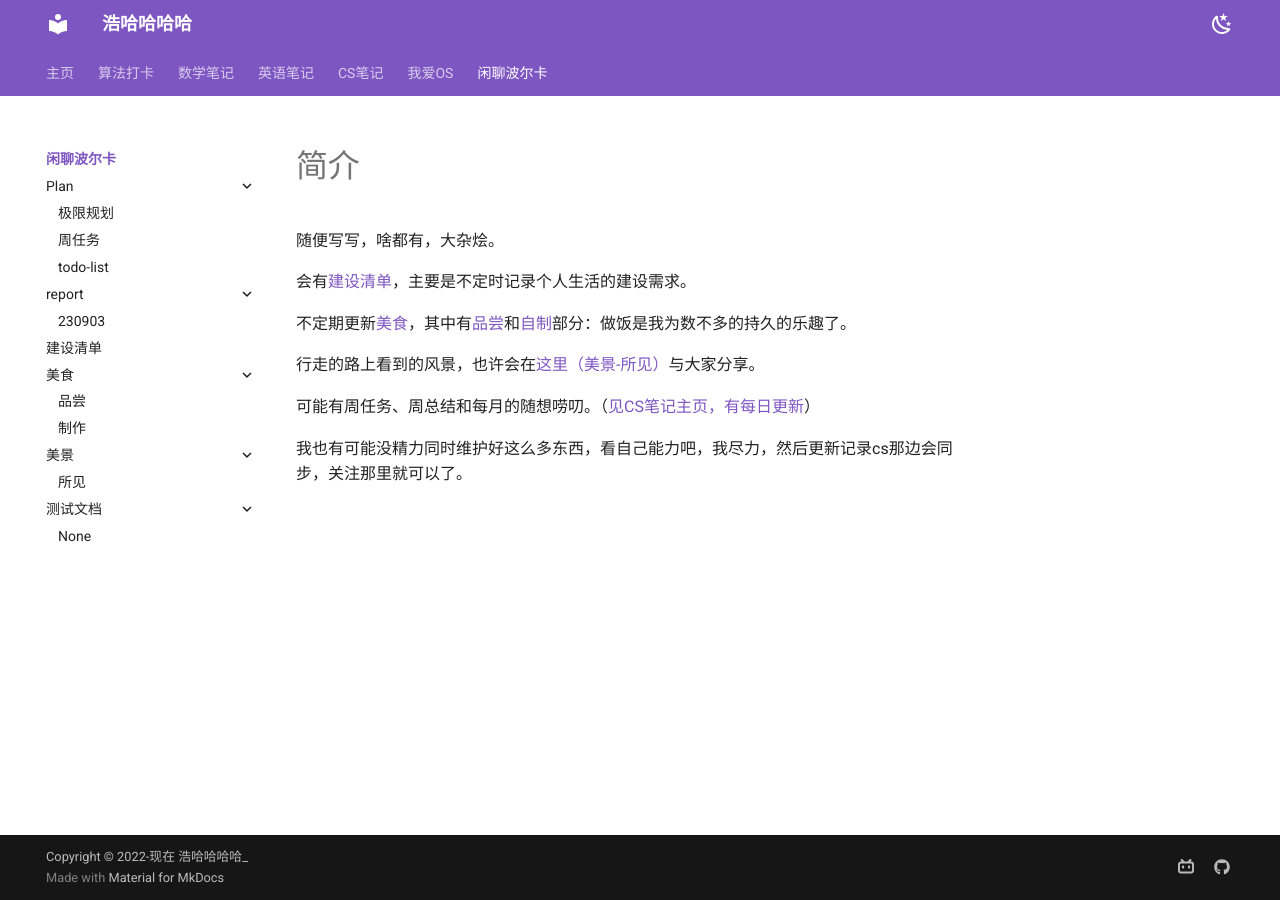
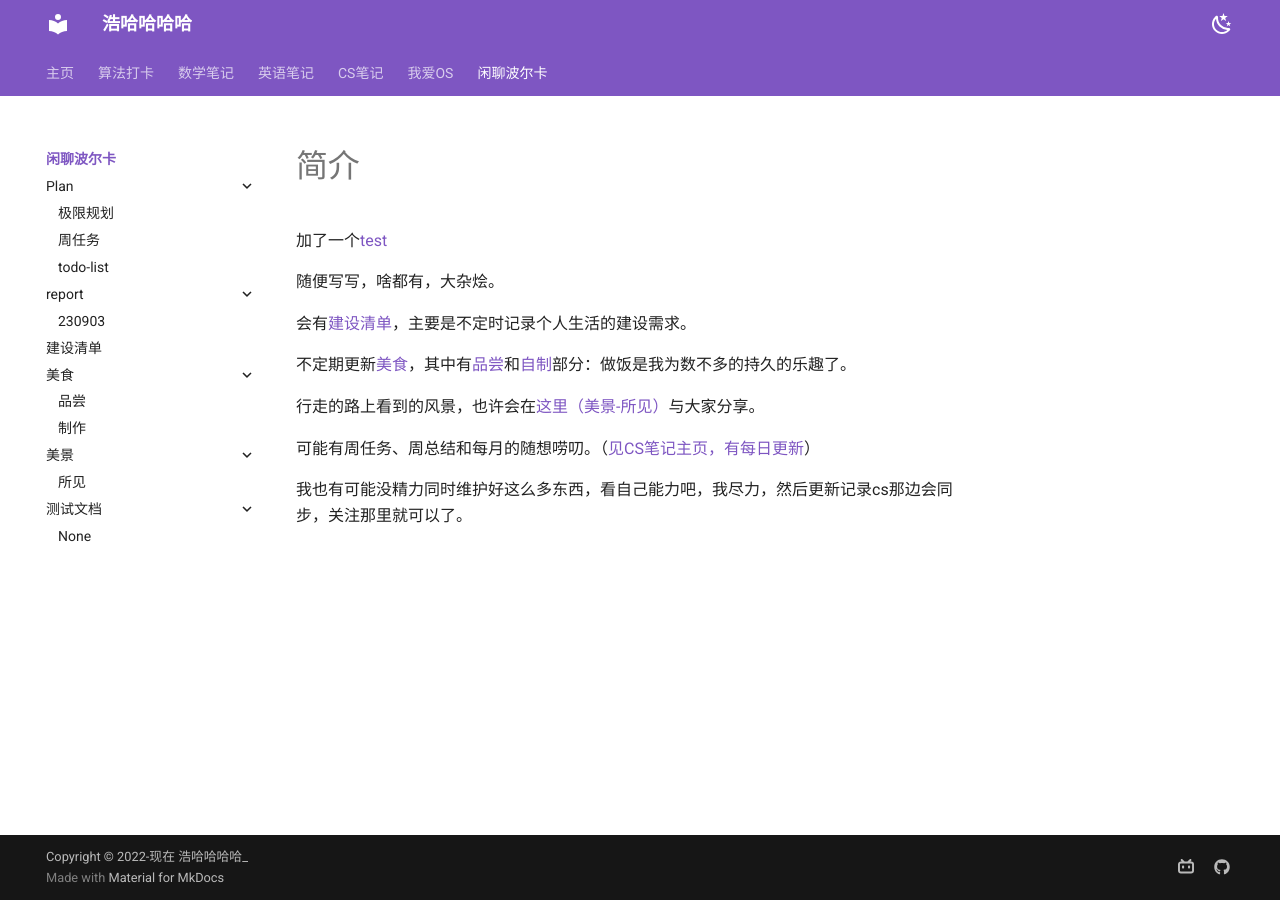
Before and after one commit to Haohahahaha/chat, an MkDocs documentation site: the page built from docs/index.md, in a window 1280 px wide. Built offline with MkDocs 1.6.1 and Material for MkDocs 9.7.7, drawn with Linux system fonts in a browser that asks for light colours.

Commit message:
2023-11-15_02:13:38 update

```diff
--- a/docs/index.md
+++ b/docs/index.md
@@ -1,4 +1,6 @@
 # 简介
+
+加了一个[test](http://chat.haohaha.cn/test/test/)
 
 随便写写，啥都有，大杂烩。
 
```
